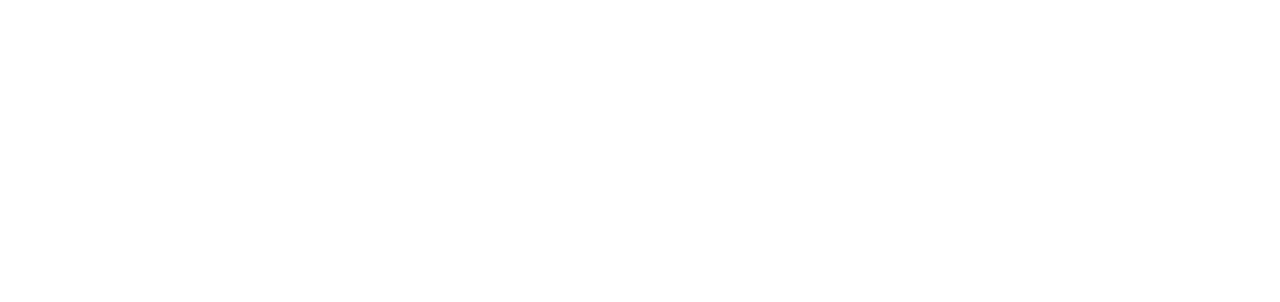
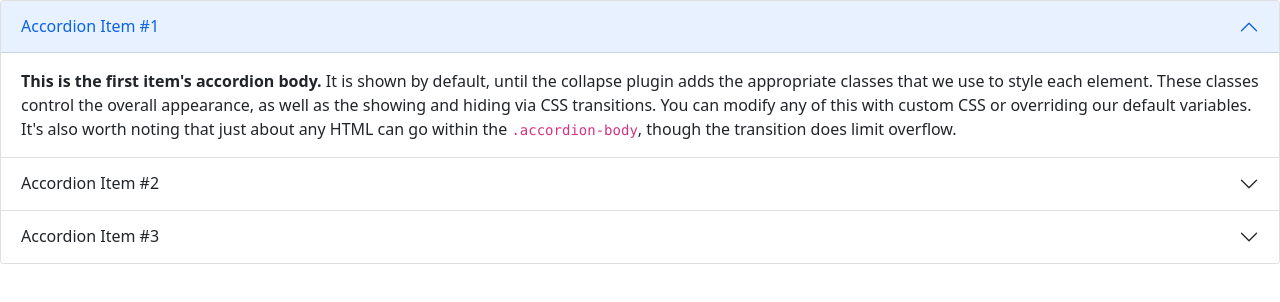
Before and after one commit to LMBarthaburu/git, a plain HTML site: page index.html in a window 1280 px wide. Drawn offline with nearby package versions, Linux system fonts and the light colour scheme.

Commit message:
Agregue footer

```diff
--- a/index.html
+++ b/index.html
@@ -16,7 +16,44 @@
 
   </main>
   <footer>
-
+    <div class="accordion" id="accordionExample">
+      <div class="accordion-item">
+        <h2 class="accordion-header" id="headingOne">
+          <button class="accordion-button" type="button" data-bs-toggle="collapse" data-bs-target="#collapseOne" aria-expanded="true" aria-controls="collapseOne">
+            Accordion Item #1
+          </button>
+        </h2>
+        <div id="collapseOne" class="accordion-collapse collapse show" aria-labelledby="headingOne" data-bs-parent="#accordionExample">
+          <div class="accordion-body">
+            <strong>This is the first item's accordion body.</strong> It is shown by default, until the collapse plugin adds the appropriate classes that we use to style each element. These classes control the overall appearance, as well as the showing and hiding via CSS transitions. You can modify any of this with custom CSS or overriding our default variables. It's also worth noting that just about any HTML can go within the <code>.accordion-body</code>, though the transition does limit overflow.
+          </div>
+        </div>
+      </div>
+      <div class="accordion-item">
+        <h2 class="accordion-header" id="headingTwo">
+          <button class="accordion-button collapsed" type="button" data-bs-toggle="collapse" data-bs-target="#collapseTwo" aria-expanded="false" aria-controls="collapseTwo">
+            Accordion Item #2
+          </button>
+        </h2>
+        <div id="collapseTwo" class="accordion-collapse collapse" aria-labelledby="headingTwo" data-bs-parent="#accordionExample">
+          <div class="accordion-body">
+            <strong>This is the second item's accordion body.</strong> It is hidden by default, until the collapse plugin adds the appropriate classes that we use to style each element. These classes control the overall appearance, as well as the showing and hiding via CSS transitions. You can modify any of this with custom CSS or overriding our default variables. It's also worth noting that just about any HTML can go within the <code>.accordion-body</code>, though the transition does limit overflow.
+          </div>
+        </div>
+      </div>
+      <div class="accordion-item">
+        <h2 class="accordion-header" id="headingThree">
+          <button class="accordion-button collapsed" type="button" data-bs-toggle="collapse" data-bs-target="#collapseThree" aria-expanded="false" aria-controls="collapseThree">
+            Accordion Item #3
+          </button>
+        </h2>
+        <div id="collapseThree" class="accordion-collapse collapse" aria-labelledby="headingThree" data-bs-parent="#accordionExample">
+          <div class="accordion-body">
+            <strong>This is the third item's accordion body.</strong> It is hidden by default, until the collapse plugin adds the appropriate classes that we use to style each element. These classes control the overall appearance, as well as the showing and hiding via CSS transitions. You can modify any of this with custom CSS or overriding our default variables. It's also worth noting that just about any HTML can go within the <code>.accordion-body</code>, though the transition does limit overflow.
+          </div>
+        </div>
+      </div>
+    </div>
   </footer>
   <script src="https://cdn.jsdelivr.net/npm/bootstrap@5.1.3/dist/js/bootstrap.bundle.min.js" integrity="sha384-ka7Sk0Gln4gmtz2MlQnikT1wXgYsOg+OMhuP+IlRH9sENBO0LRn5q+8nbTov4+1p" crossorigin="anonymous"></script>
 </body>
```
